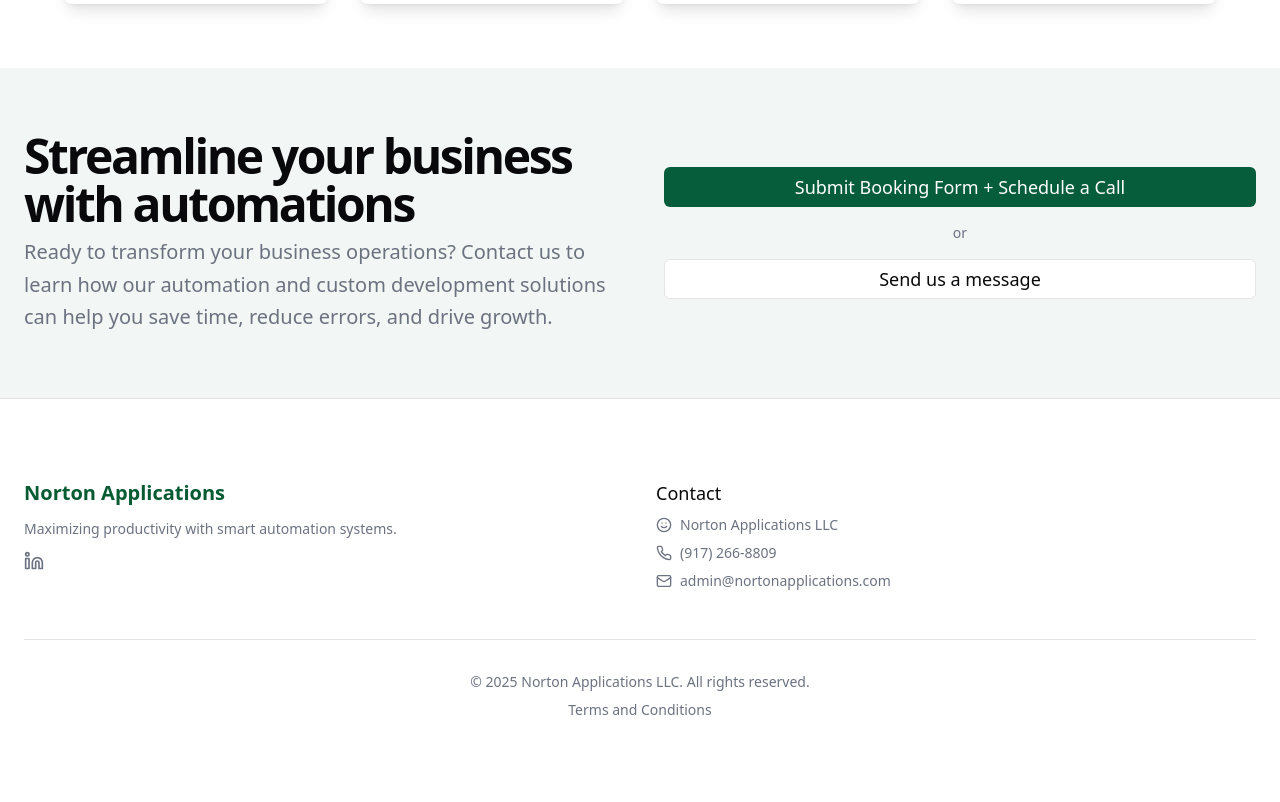
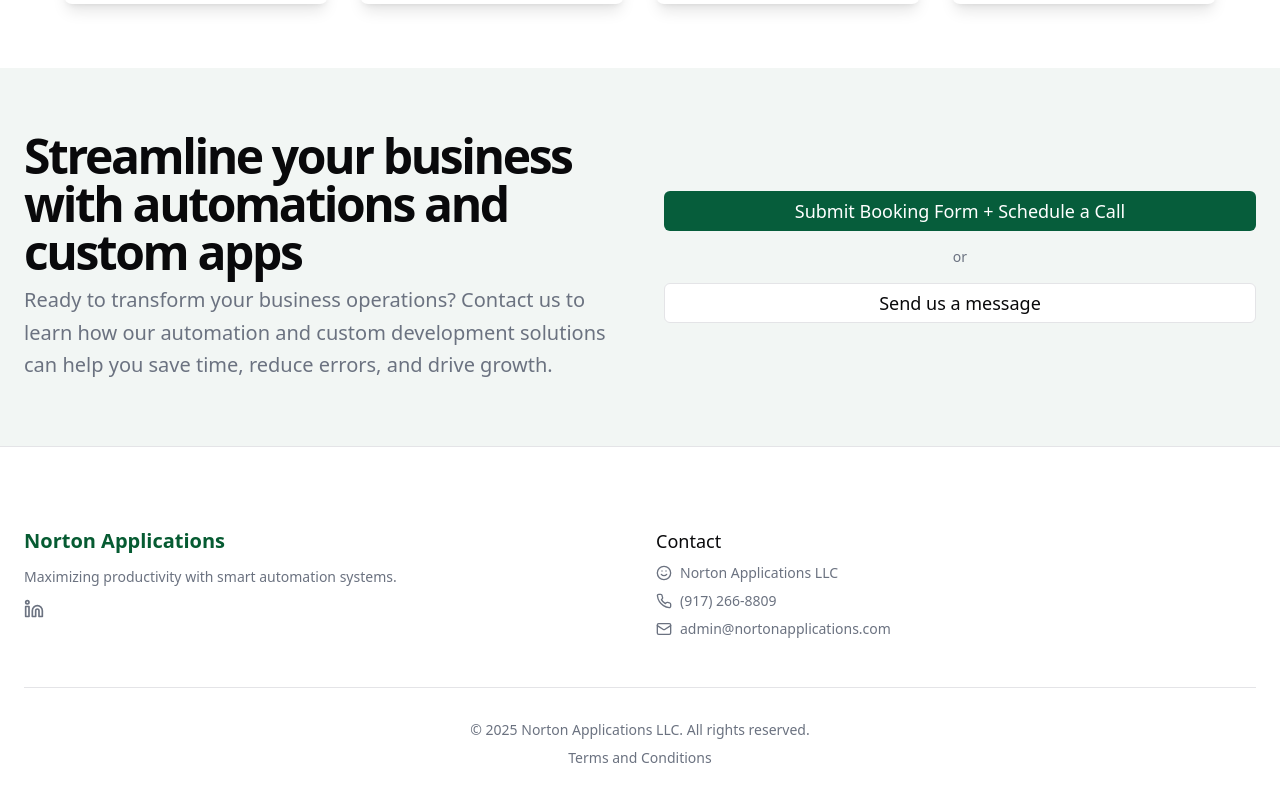
Before and after one commit to allene-norton/nor-app-home, a Next.js app: page / in a window 1280 px wide. Shown: the part 2340-3142 px from the top of the page. Built offline with nearby package versions, Linux system fonts and the light colour scheme; a web font is replaced by a local one.

Commit message:
add custom apps in cta

```diff
--- a/src/components/cta-section.tsx
+++ b/src/components/cta-section.tsx
@@ -92,7 +92,7 @@
           <div className="flex flex-col justify-center space-y-4">
             <div className="space-y-2">
               <h2 className="text-3xl font-bold tracking-tighter sm:text-4xl md:text-5xl">
-                Streamline your business with automations
+                Streamline your business with automations and custom apps
               </h2>
               <p className="max-w-[600px] text-gray-500 md:text-xl/relaxed lg:text-base/relaxed xl:text-xl/relaxed dark:text-gray-400">
                 Ready to transform your business operations? Contact us to learn how our automation and custom development solutions can
```
